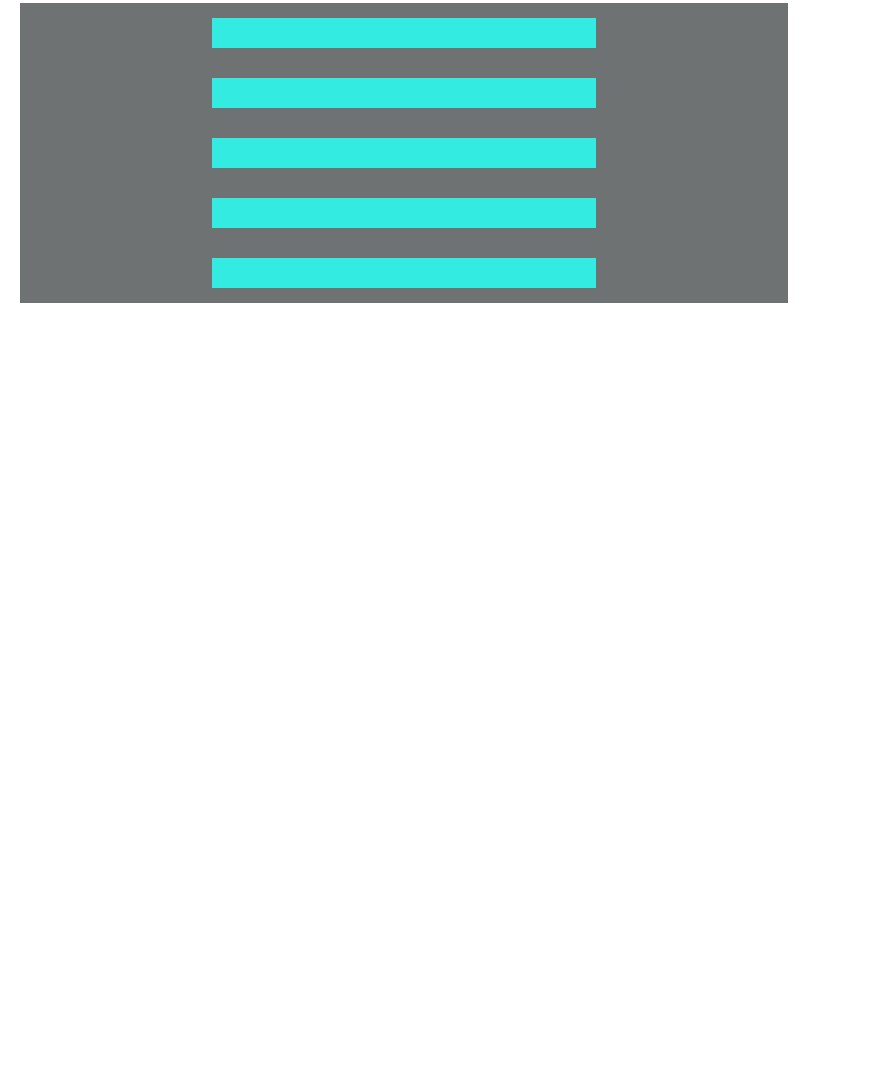
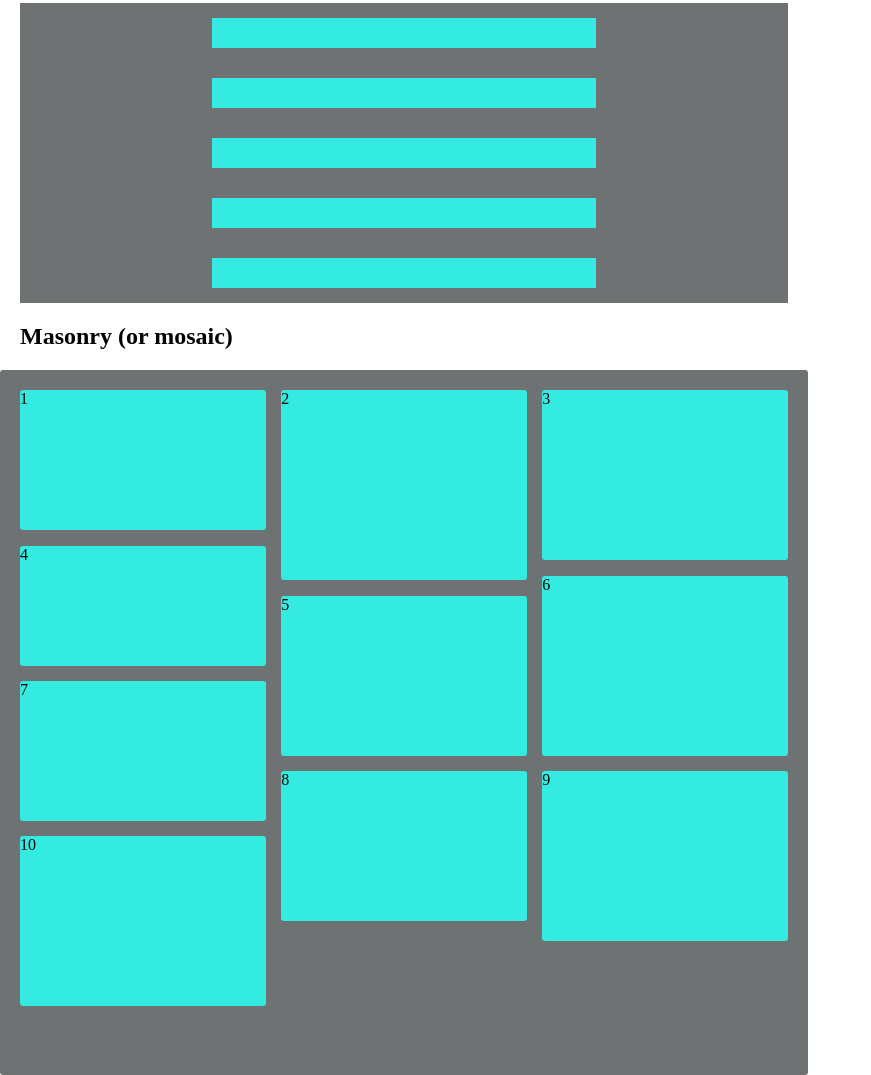
Before and after one commit to harinathvutla/Flexbox, a plain HTML site: page index.html in a window 1280 px wide. Shown: the part 3159-4234 px from the top of the page, without its empty margins (0-871 px from the left). Before the commit the page ends 3482 px from the top, so only its background shows below. Drawn offline with Linux system fonts and the light colour scheme.

Commit message:
mosaic flexbox

```diff
--- a/index.html
+++ b/index.html
@@ -113,5 +113,20 @@
             <div></div>
         </div>
     </div>
+    <div>
+        <h2 class="heading">Masonry (or mosaic)</h2>
+        <div class="container">
+            <div class="item" style="height: 140px">1</div>
+            <div class="item" style="height: 190px">2</div>
+            <div class="item" style="height: 170px">3</div>
+            <div class="item" style="height: 120px">4</div>
+            <div class="item" style="height: 160px">5</div>
+            <div class="item" style="height: 180px">6</div>
+            <div class="item" style="height: 140px">7</div>
+            <div class="item" style="height: 150px">8</div>
+            <div class="item" style="height: 170px">9</div>
+            <div class="item" style="height: 170px">10</div>
+          </div>
+    </div>
 </body>
 </html>
--- a/styles.css
+++ b/styles.css
@@ -184,3 +184,47 @@
 	width: 50%;
 	height: 10%;
 }
+
+.container {
+	display: flex;
+	flex-flow: column wrap;
+	align-content: space-between;
+	/* Your container needs a fixed height, and it
+	 * needs to be taller than your tallest column. */
+	height: 665px;
+
+	/* Optional */
+	background-color: rgb(110, 114, 114);
+	border-radius: 3px;
+	padding: 20px;
+	width: 60%;
+}
+
+.item {
+	width: 32%;
+	position: relative;
+	margin-bottom: 2%;
+	border-radius: 3px;
+	background-color: #34ebe1;
+	box-sizing: border-box;
+}
+
+.item:nth-child(3n + 1) {
+	order: 1;
+}
+.item:nth-child(3n + 2) {
+	order: 2;
+}
+.item:nth-child(3n) {
+	order: 3;
+}
+
+/* Force new columns */
+
+.container::before,
+.container::after {
+	content: '';
+	flex-basis: 100%;
+	width: 0;
+	order: 2;
+}
```
